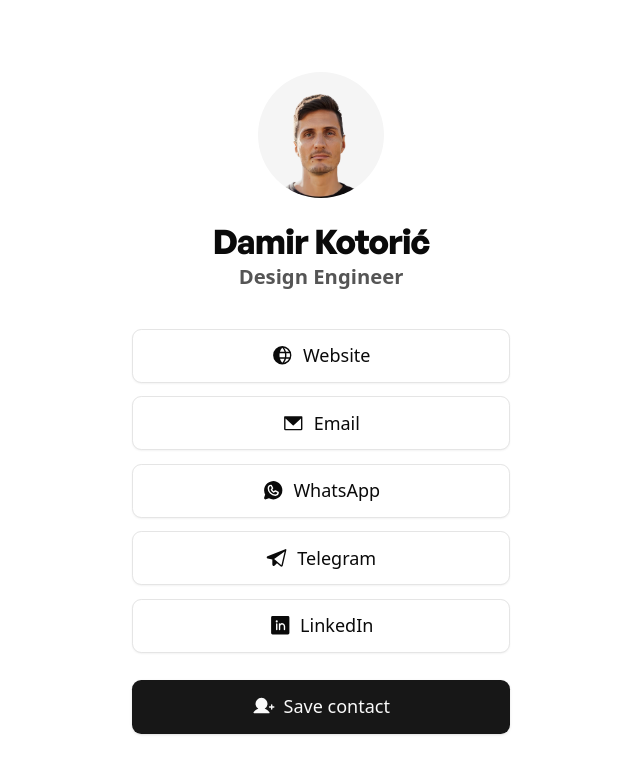
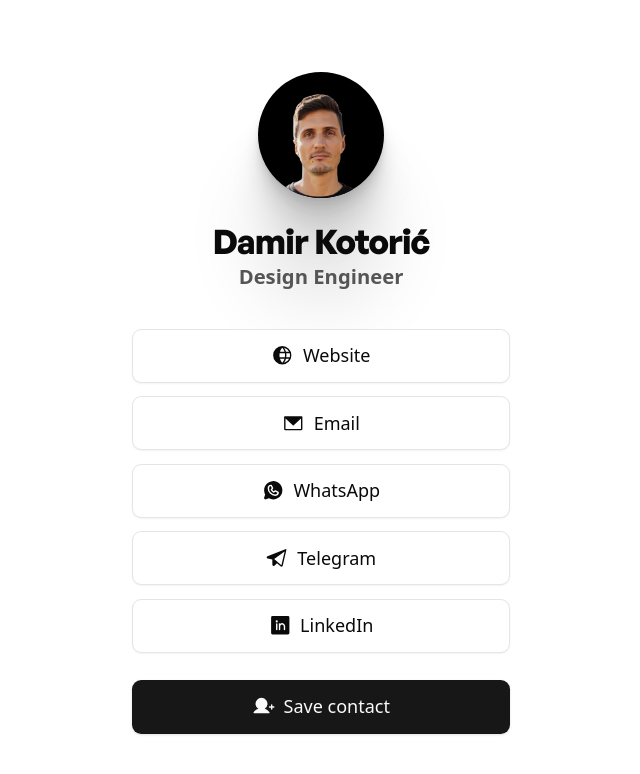
Before and after one commit to damirkotoric/damirkotoric.com, a Next.js app: page /links in a window 1280 px wide. Shown: the top 774 px of the page, without its empty margins (319-959 px from the left). Built offline with nearby package versions, Linux system fonts and the light colour scheme.

Commit message:
Black avatar circle with shadow on /links and contact photo
Co-Authored-By: Claude Opus 5.5 <noreply@anthropic.com>
Claude-Session: https://claude.ai/code/session_01HQqHMHP9ygyZ9C5r2aLebP

```diff
--- a/src/app/links/page.tsx
+++ b/src/app/links/page.tsx
@@ -39,7 +39,7 @@ export default function LinksPage() {
         width={112}
         height={112}
         priority
-        className="mb-5 size-28 rounded-full bg-muted object-cover"
+        className="mb-5 size-28 rounded-full bg-black object-cover shadow-layered"
       />
       <h1 className="text-3xl font-black tracking-tight">{FULL_NAME}</h1>
       <p className="mb-8 text-lg font-semibold text-muted-foreground">{ROLE}</p>
```
Also changed, not shown: public/images/damir-contact.jpg.
